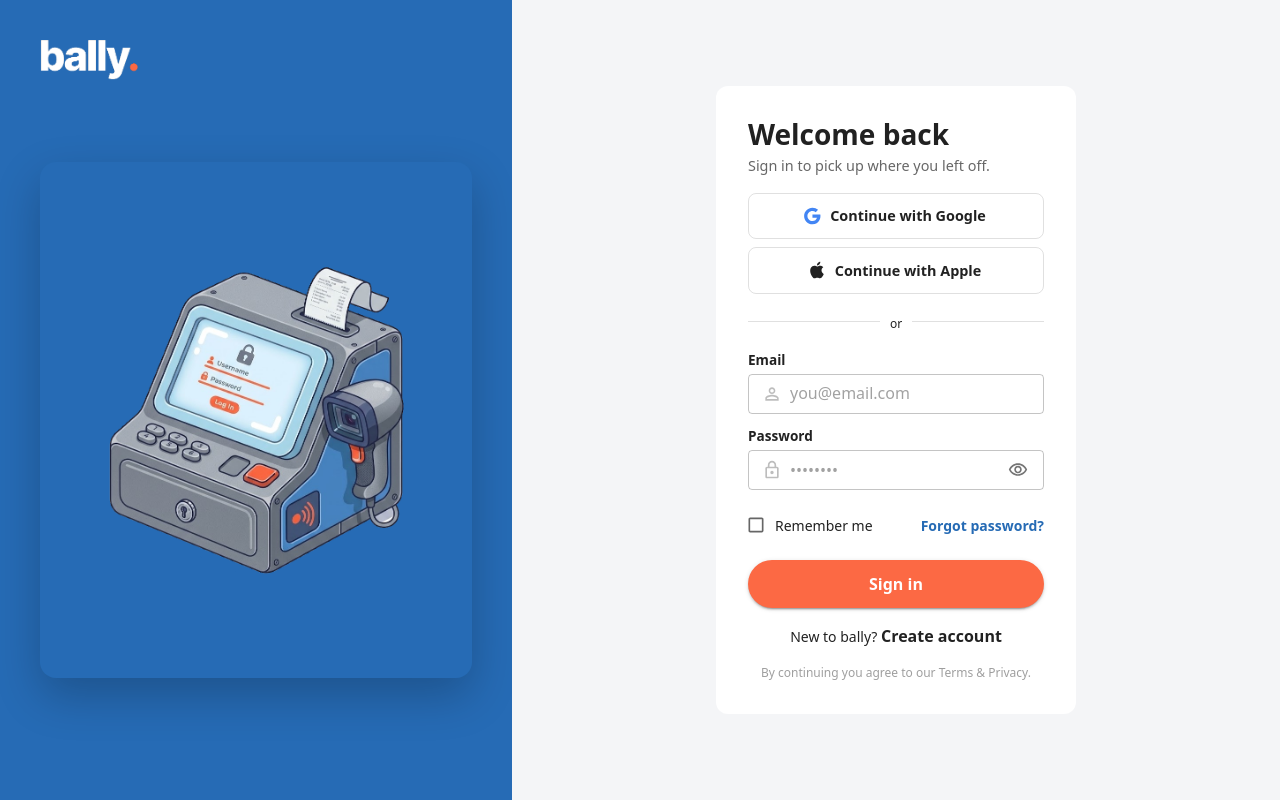
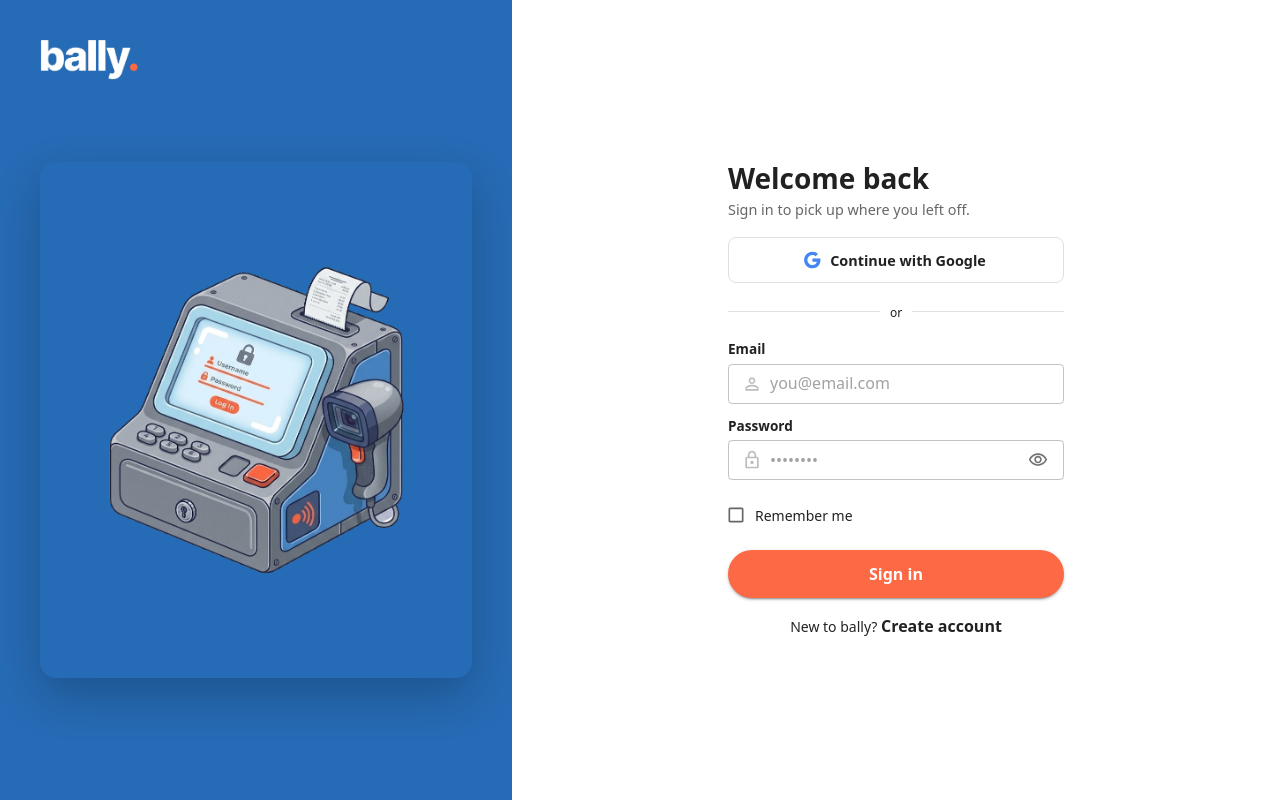
Before and after one commit to blemgo/e-commerce, a React (Vite) app in the folder frontend/: page /login in a window 1280 px wide. Built offline with nearby package versions, Linux system fonts and the light colour scheme.

Commit message:
feat(many): Wire sign in into login view

```diff
--- a/frontend/src/components/SignIn/SignIn.tsx
+++ b/frontend/src/components/SignIn/SignIn.tsx
@@ -12,7 +12,6 @@ import LockOutlinedIcon from '@mui/icons-material/LockOutlined';
 import VisibilityOutlinedIcon from '@mui/icons-material/VisibilityOutlined';
 import VisibilityOffOutlinedIcon from '@mui/icons-material/VisibilityOffOutlined';
 import GoogleIcon from '@mui/icons-material/Google';
-import AppleIcon from '@mui/icons-material/Apple';
 import { StyledButton } from '@components/StyledButton/StyledButton';
 import { StyledInput } from '@components/StyledInput/StyledInput';
 import { signInStyles } from './SignInStyles';
@@ -20,8 +19,6 @@ import { signInStyles } from './SignInStyles';
 interface SignInProps {
   onSubmit: (email: string, password: string, rememberMe: boolean) => void;
   onGoogleLogin: () => void;
-  onAppleLogin: () => void;
-  onForgotPassword: () => void;
   onCreateAccount: () => void;
   loading?: boolean;
   disabled?: boolean;
@@ -30,8 +27,6 @@ interface SignInProps {
 const SignIn: React.FC<SignInProps> = ({
   onSubmit,
   onGoogleLogin,
-  onAppleLogin,
-  onForgotPassword,
   onCreateAccount,
   loading = false,
   disabled = false,
@@ -63,16 +58,6 @@ const SignIn: React.FC<SignInProps> = ({
           sx={signInStyles.socialButton}
         >
           Continue with Google
-        </Button>
-        <Button
-          variant="outlined"
-          fullWidth
-          startIcon={<AppleIcon />}
-          onClick={onAppleLogin}
-          type="button"
-          sx={signInStyles.socialButton}
-        >
-          Continue with Apple
         </Button>
       </Box>
 
@@ -146,9 +131,6 @@ const SignIn: React.FC<SignInProps> = ({
           }
           label={<Typography sx={signInStyles.rememberLabel}>Remember me</Typography>}
         />
-        <Typography component="span" sx={signInStyles.forgotLink} onClick={onForgotPassword}>
-          Forgot password?
-        </Typography>
       </Box>
 
       <Box sx={signInStyles.signInButtonWrapper}>
@@ -169,10 +151,6 @@ const SignIn: React.FC<SignInProps> = ({
           Create account
         </Typography>
       </Typography>
-
-      <Typography sx={signInStyles.legalText}>
-        By continuing you agree to our Terms &amp; Privacy.
-      </Typography>
     </Box>
   );
 };
--- a/frontend/src/components/SignIn/SignInStyles.ts
+++ b/frontend/src/components/SignIn/SignInStyles.ts
@@ -2,9 +2,8 @@ import type { SxProps, Theme } from '@mui/material/styles';
 
 export const signInStyles: Record<string, SxProps<Theme>> = {
   card: {
-    width: 360,
-    bgcolor: 'background.paper',
-    borderRadius: 3,
+    width: '100%',
+    maxWidth: 400,
     p: 4,
     display: 'flex',
     flexDirection: 'column',
--- a/frontend/src/components/styles/InputStyles.ts
+++ b/frontend/src/components/StyledInput/InputStyles.ts
@@ -2,8 +2,9 @@ import type { SxProps, Theme } from '@mui/material/styles';
 
 export const inputStyles: Record<string, SxProps<Theme>> = {
   input: {
+    borderRadius: '30px',
     '& .MuiInputBase-root': {
-      bgcolor: 'background.paper',
+      bgcolor: 'background.default',
     },
   },
 };
--- a/frontend/src/components/StyledInput/StyledInput.tsx
+++ b/frontend/src/components/StyledInput/StyledInput.tsx
@@ -1,6 +1,6 @@
 import TextField from '@mui/material/TextField';
 import type { TextFieldProps } from '@mui/material/TextField';
-import { inputStyles } from '@components/styles/InputStyles';
+import { inputStyles } from '@/components/StyledInput/InputStyles';
 
 interface StyledInputProps {
   type: string;
--- a/frontend/src/theme/theme.ts
+++ b/frontend/src/theme/theme.ts
@@ -11,9 +11,8 @@ const theme = createTheme({
       contrastText: '#ffffff',
     },
     background: {
-      default: '#f4f5f7',
-      paper: '#ffffff',
-
+      default: '#ffffff',
+      paper: '#f4f5f7',
     },
     warning: {
       main: '#181b20',
--- a/frontend/src/views/Login/Login.tsx
+++ b/frontend/src/views/Login/Login.tsx
@@ -2,12 +2,6 @@ import Box from '@mui/material/Box';
 import { Banner } from './Components/Banner/Banner';
 import { loginStyles } from './LoginStyles';
 import { SignIn } from '@/components/SignIn/SignIn';
-
-const providers = [
-  { id: 'github', name: 'GitHub' },
-  { id: 'google', name: 'Google' },
-
-];
 
 const Login = () => {
   return (
@@ -16,7 +10,7 @@ const Login = () => {
         <Banner />
       </Box>
       <Box sx={loginStyles.signIn}>
-        <SignIn onSubmit={() => {}} onGoogleLogin={() => {}} onAppleLogin={() => {}} onForgotPassword={() => {}} onCreateAccount={() => {}} />
+        <SignIn onSubmit={() => {}} onGoogleLogin={() => {}} onCreateAccount={() => {}} />
       </Box>
     </Box>
   );
--- a/frontend/src/views/Login/LoginStyles.ts
+++ b/frontend/src/views/Login/LoginStyles.ts
@@ -13,6 +13,7 @@ export const loginStyles: Record<string, SxProps<Theme>> = {
         alignItems: 'center',
     },
     signIn: {
+        backgroundColor: 'background.',
         flex: 0.6,
         display: 'flex',
         justifyContent: 'center',
```
